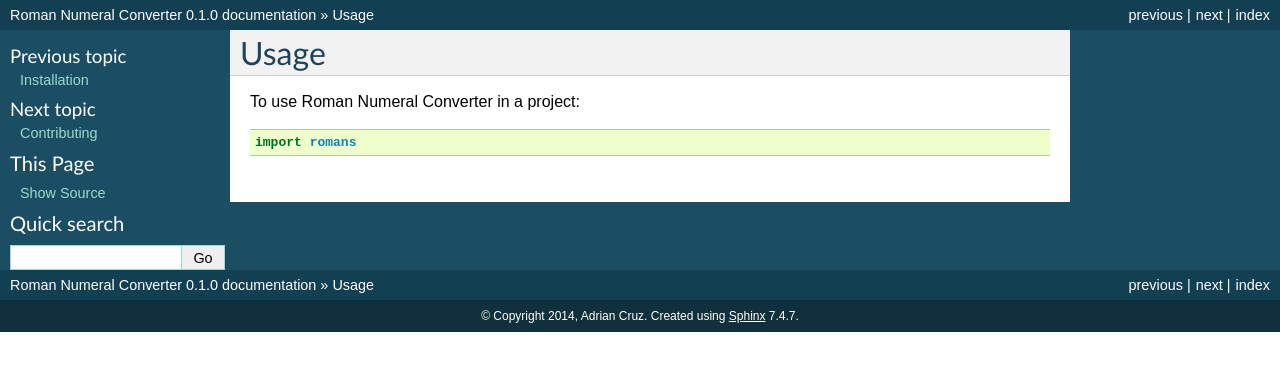
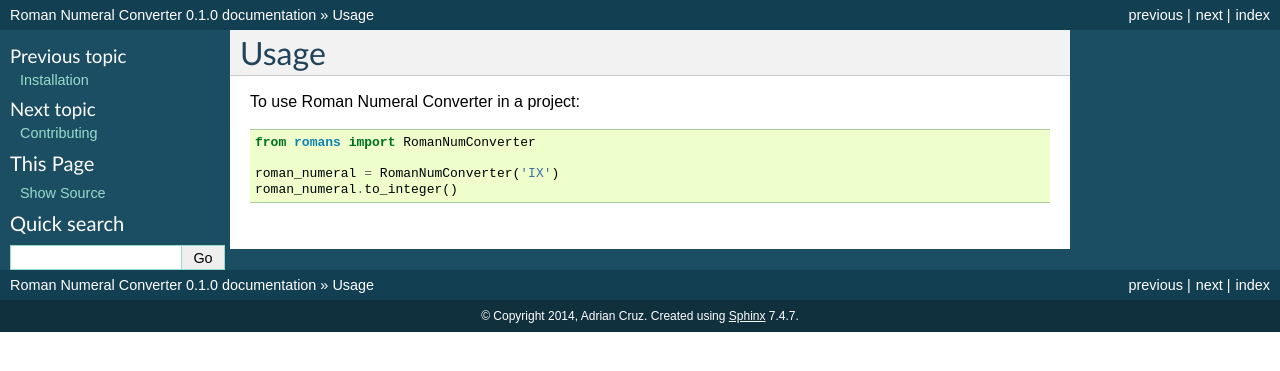
Before and after one commit to drincruz/romans, a Sphinx documentation site: the page built from docs/usage.rst, in a window 1280 px wide. Shown: the top 371 px of the page. Built offline with Sphinx 7.4.7, drawn with Linux system fonts in a browser that asks for light colours.

```diff
--- a/README.rst
+++ b/README.rst
@@ -14,7 +14,7 @@ Roman Numeral Converter
 
 Roman Numeral Converter converts Roman numerals.
 
-* Free software: BSD license
+* Free software: MIT license
 * Documentation: https://romans.readthedocs.org.
 
 Features
--- a/docs/usage.rst
+++ b/docs/usage.rst
@@ -4,4 +4,7 @@ Usage
 
 To use Roman Numeral Converter in a project::
 
-    import romans
+    from romans import RomanNumConverter
+
+    roman_numeral = RomanNumConverter('IX')
+    roman_numeral.to_integer()
```
